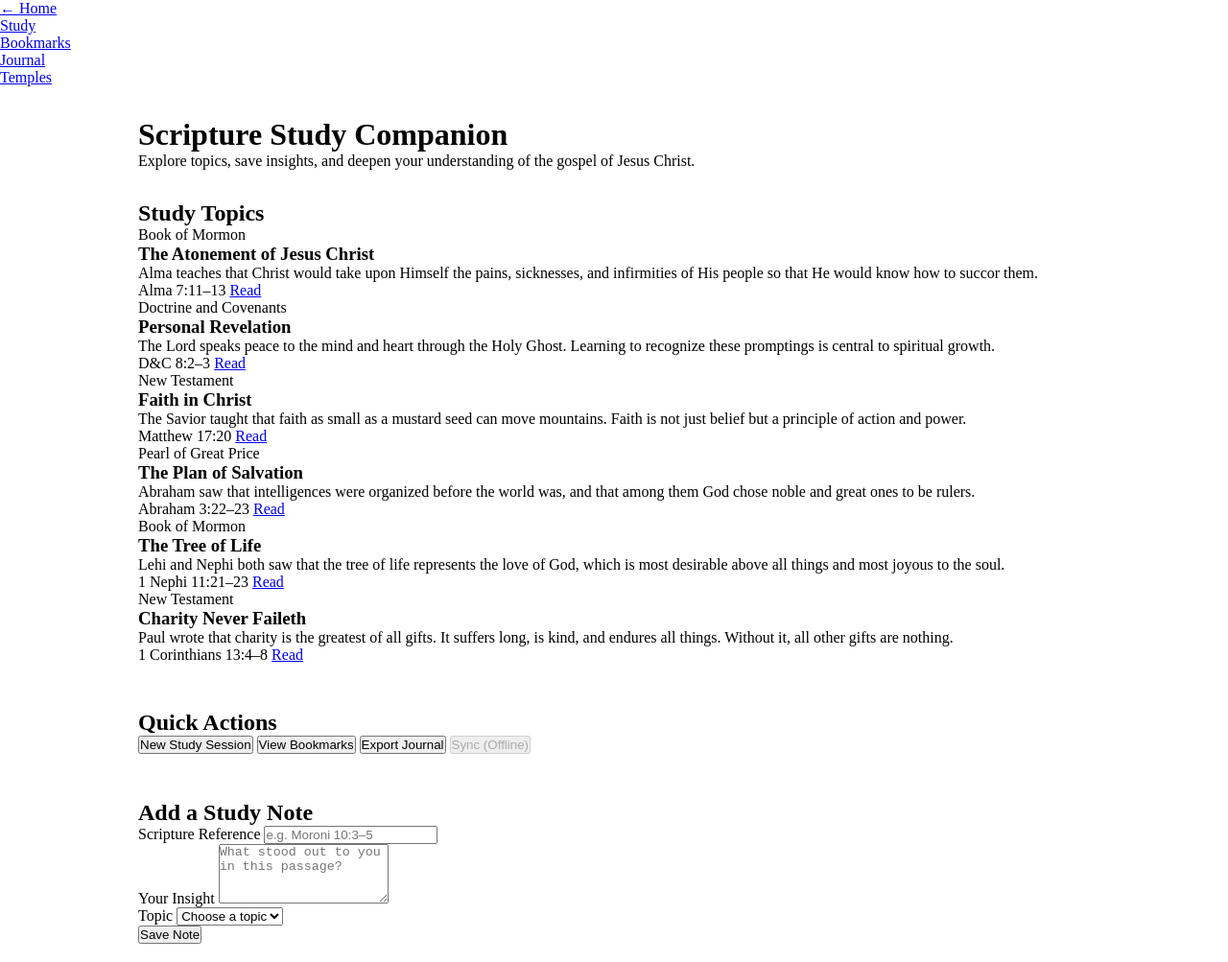
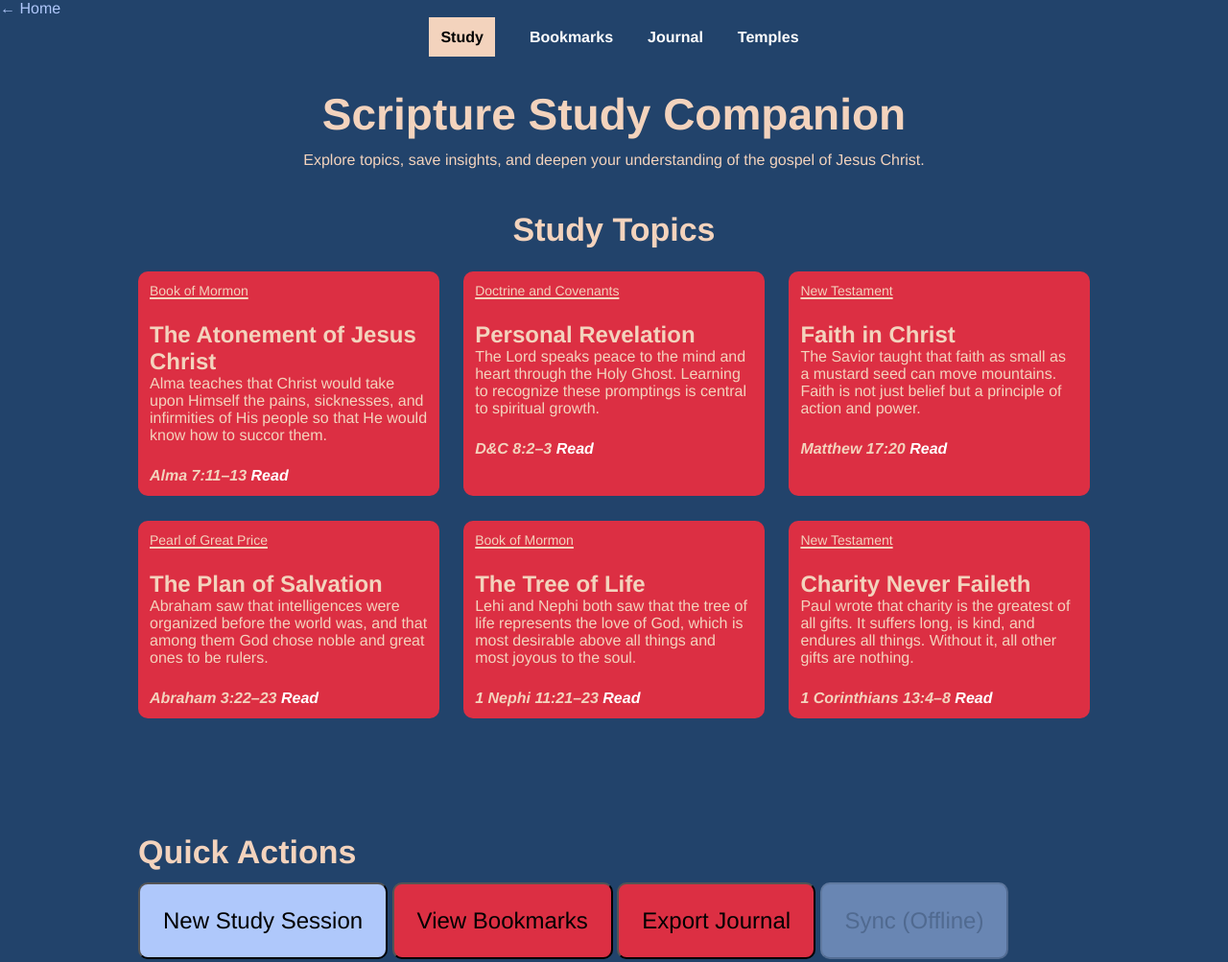
Before and after one commit to cachito2002/wdd331-portfolio, a plain HTML site: page unit-2/layered-components/index.html in a window 1280 px wide. Shown: the top 1003 px of the page at 96% size. Drawn offline with Linux system fonts and the light colour scheme.

Commit message:
added styles and elements to each page

```diff
--- a/unit-2/layered-components/css/base/elements.css
+++ b/unit-2/layered-components/css/base/elements.css
@@ -3,3 +3,48 @@
    Reference tokens with var(). */
 
 /* TODO: Style body, headings, links, and other base elements */
+body {
+   background-color: var(--background-color);
+   font-family: var(--font-family);
+   color: var(--text-color);
+   margin: 0;
+   padding: 0;
+}
+
+h1 {
+   font-size: var(--font-size-large);
+   padding-bottom: var(--small-spacing);
+
+}
+h2 {
+   font-size: var(--font-size-medium);
+   padding-bottom: var(--small-spacing);
+
+}
+
+li {
+   font-weight: 700;
+   padding: var(--small-spacing);
+}
+
+a {
+   text-decoration: none;
+   color: var(--classic-link-color);
+
+   &:hover {
+      color: var(--accent-color);
+   }
+
+   &:focus-visible{
+      outline: 1px solid var(--accent-color);
+      background-color: var(--primary-color);
+   }
+}
+
+header {
+   text-align: center;
+}
+
+footer {
+   text-align: center;
+}
--- a/unit-2/layered-components/css/components/buttons.css
+++ b/unit-2/layered-components/css/components/buttons.css
@@ -2,3 +2,33 @@
    Use native nesting for pseudo-classes and modifiers. */
 
 /* TODO: Style the button components */
+.btn {
+   padding: var(--medium-spacing);
+   border-radius: var(--border-radius);
+   font-family: var(--font-family);
+   font-size: var(--font-size-small_medium);
+   font-weight: 400;
+
+   &.primary {
+      background-color: var(--accent-color);
+   }
+
+   &.secondary {
+      background-color: var(--primary-color);
+   }
+   &:not(:disabled) {
+      cursor: pointer;
+
+      &:hover {
+         background-color: var(--text-color);
+      }
+
+   }
+   &:disabled {
+      opacity: 0.5;
+   }
+
+   &:focus-visible{
+      outline: 4px solid var(--text-color);
+      }
+}
--- a/unit-2/layered-components/css/components/cards.css
+++ b/unit-2/layered-components/css/components/cards.css
@@ -2,3 +2,45 @@
    Use native nesting. Reference tokens with var(). */
 
 /* TODO: Style the card components */
+.card-group {
+   padding-top: var(--small-spacing);
+   padding-bottom: calc(2 * var(--large-spacing));
+
+   h2 {
+      text-align: center;
+   }
+
+   .cards {
+      display: grid;
+      grid-template-columns: repeat(auto-fit, minmax(250px, 1fr));
+      gap: clamp(var(--small-spacing), 2vw, var(--large-spacing));
+      margin-top: var(--small-spacing);
+   }
+
+   .card {
+      background-color: var(--primary-color);
+      padding: var(--small-spacing);
+      border-radius: var(--border-radius);
+
+      .card-tag {
+            font-size: var(--font-size-small);
+            font-weight: 100;
+            text-decoration: 2px underline;
+            text-underline-offset: 2px;
+         }
+
+      h3 {
+      font-weight: 800;
+      font-size: var(--font-size-small_medium);
+      margin-top: var(--medium-spacing);
+      }
+
+      .card-footer {
+         margin-top: var(--medium-spacing);
+         font-style: italic;
+         font-weight: 800;
+      }
+
+   }
+
+}
--- a/unit-2/layered-components/css/components/forms.css
+++ b/unit-2/layered-components/css/components/forms.css
@@ -2,3 +2,29 @@
    Use native nesting. Add :focus-visible styles to all inputs. */
 
 /* TODO: Style the form components */
+
+.note-form {
+   display: grid;
+   gap: var(--small-spacing);
+
+   .form-field {
+      display: grid;
+      gap: var(--small-spacing);
+
+      :is(input, textarea, select) {
+      background-color: var(--classic-link-color);
+      padding: var(--medium-spacing);
+      border-radius: var(--border-radius);
+      font-family: var(--font-family);
+
+      &:focus-visible {
+         outline: 4px solid var(--text-color);
+      }
+      }
+      label {
+         margin-top: var(--medium-spacing);
+         font-size: var(--font-size-small_medium);
+         font-weight: 600;
+      }
+   }
+}
--- a/unit-2/layered-components/css/components/nav.css
+++ b/unit-2/layered-components/css/components/nav.css
@@ -2,3 +2,21 @@
    Style the active link using aria-current. */
 
 /* TODO: Style the navigation */
+.site-nav {
+   ul {
+      display: flex;
+      gap: var(--small-spacing);
+      list-style: none;
+      margin: 0;
+      padding: 0;
+      justify-content: center;
+
+
+   }
+   [aria-current="page"] {
+      background-color: var(--text-color);
+      padding: var(--small-spacing);
+      color: var(--normal-color);
+
+   }
+}
--- a/unit-2/layered-components/css/tokens/colors.css
+++ b/unit-2/layered-components/css/tokens/colors.css
@@ -4,9 +4,11 @@
 :root {
     /* TODO: Define color tokens here */
     --text-color: #F3D3BD;
-    --primary-color: #5E0B15;
-    --background-color: #011936;
-    --accent-color: #E1BB80;
+    --primary-color: #dc2f43;
+    --background-color: #22436b;
+    --accent-color: #b3cbfef9;
+    --classic-link-color: white;
+    --normal-color: black;
 
     /* Font and Spacing */
     --small-spacing: 12px;
@@ -16,6 +18,12 @@
     --font-family: Helvetica, Apple, sans-serif;
     --border-radius: 10px;
 
+    --font-size-small: 14px;
+    --font-size-small_medium: 24px;
+    --font-size-medium: 34px;
+    --font-size-large: 46px;
+
+
 
 
 
```
